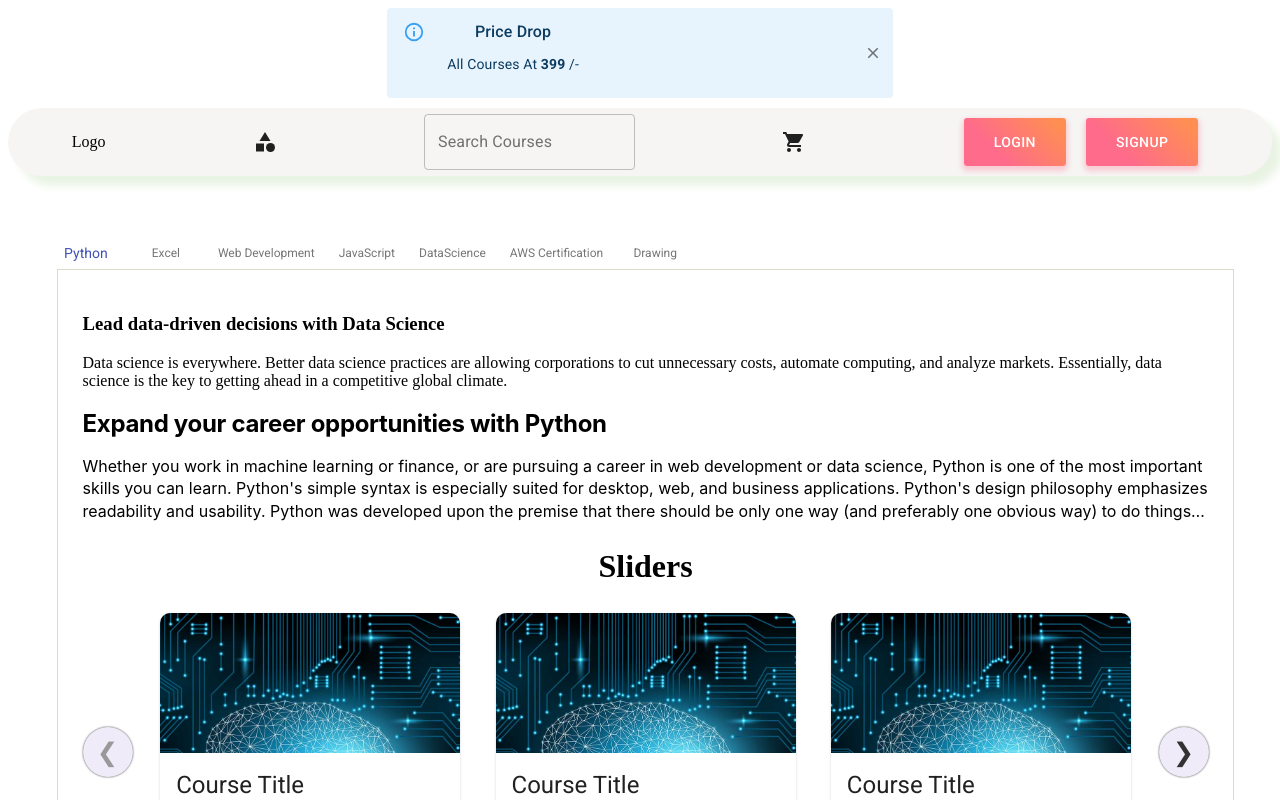
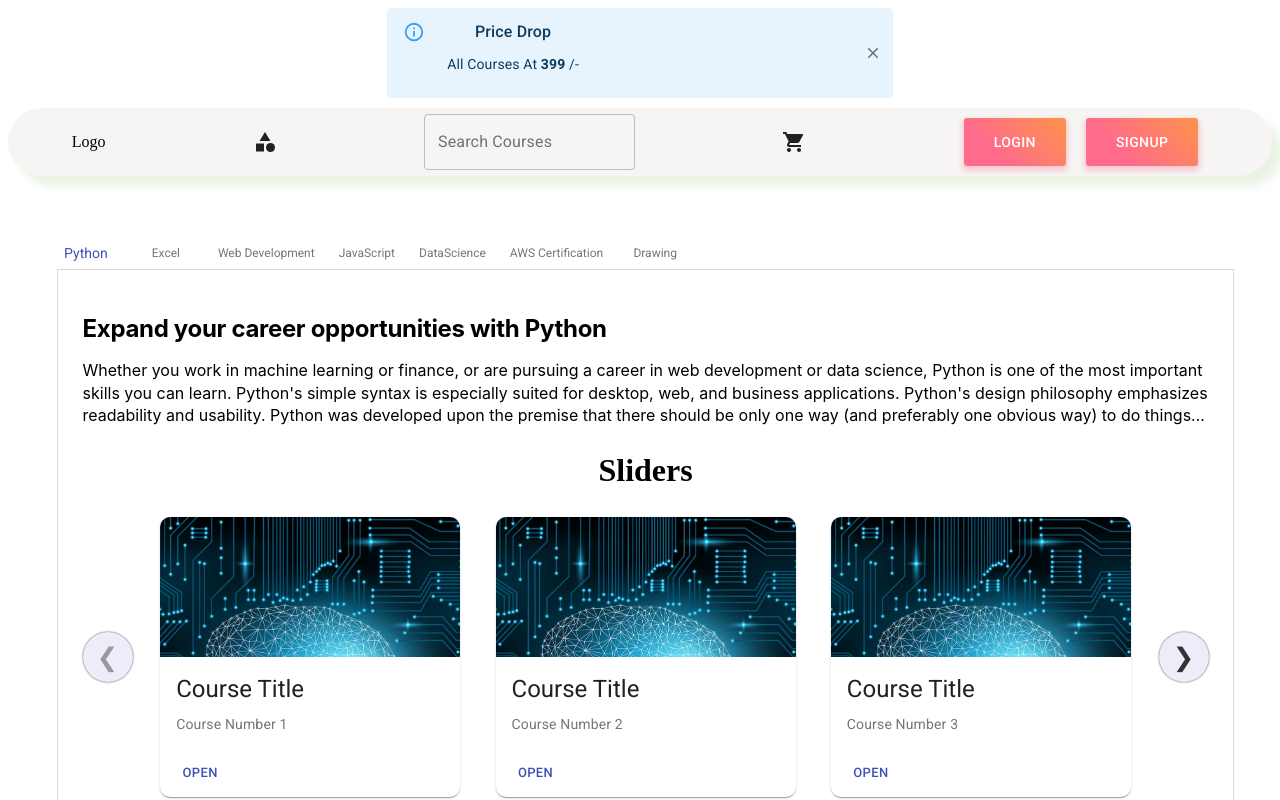
Before and after one commit to coding-troopers/scholar-front-end, a React (Create React App) app: page / in a window 1280 px wide. Shown: the top 800 px of the page. Built offline with nearby package versions, Linux system fonts and the light colour scheme.

Commit message:
comment change

```diff
--- a/src/Components/Navigation/Data/Python.jsx
+++ b/src/Components/Navigation/Data/Python.jsx
@@ -6,8 +6,6 @@ export class Python extends Component {
     render() {
         return (
                 <div className={classes.container}>
-                    <h3>Lead data-driven decisions with Data Science</h3>
-                    <p>Data science is everywhere. Better data science practices are allowing corporations to cut unnecessary costs, automate computing, and analyze markets. Essentially, data science is the key to getting ahead in a competitive global climate.</p>
                     <h2 className={classes.headingh2}>Expand your career opportunities with Python</h2>
                     <p className={classes.paragraphTagP}>Whether you work in machine learning or finance,
                     or are pursuing a career in web development or data
```
Also changed, not shown: src/Components/index.js (+8 -8 lines).
